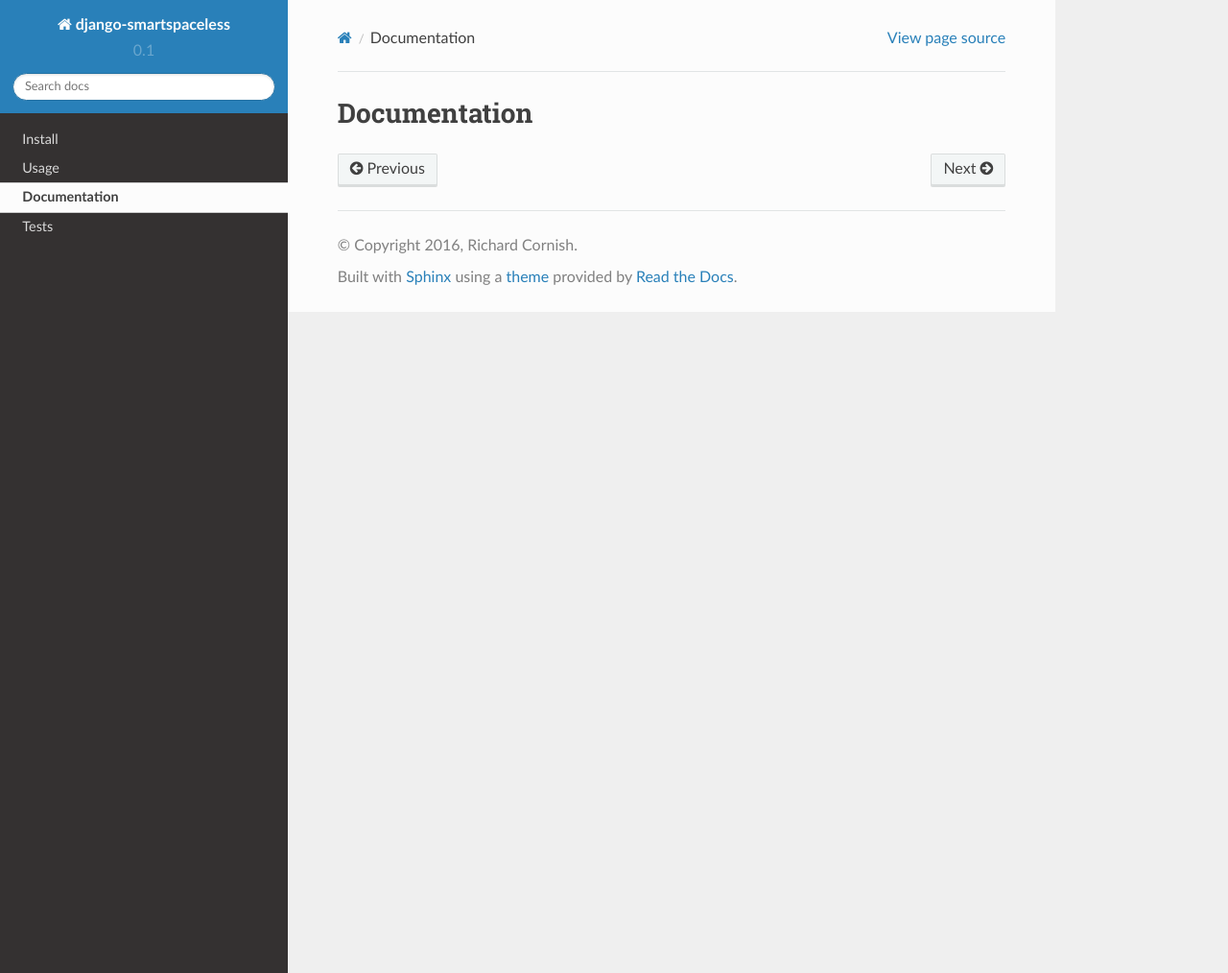
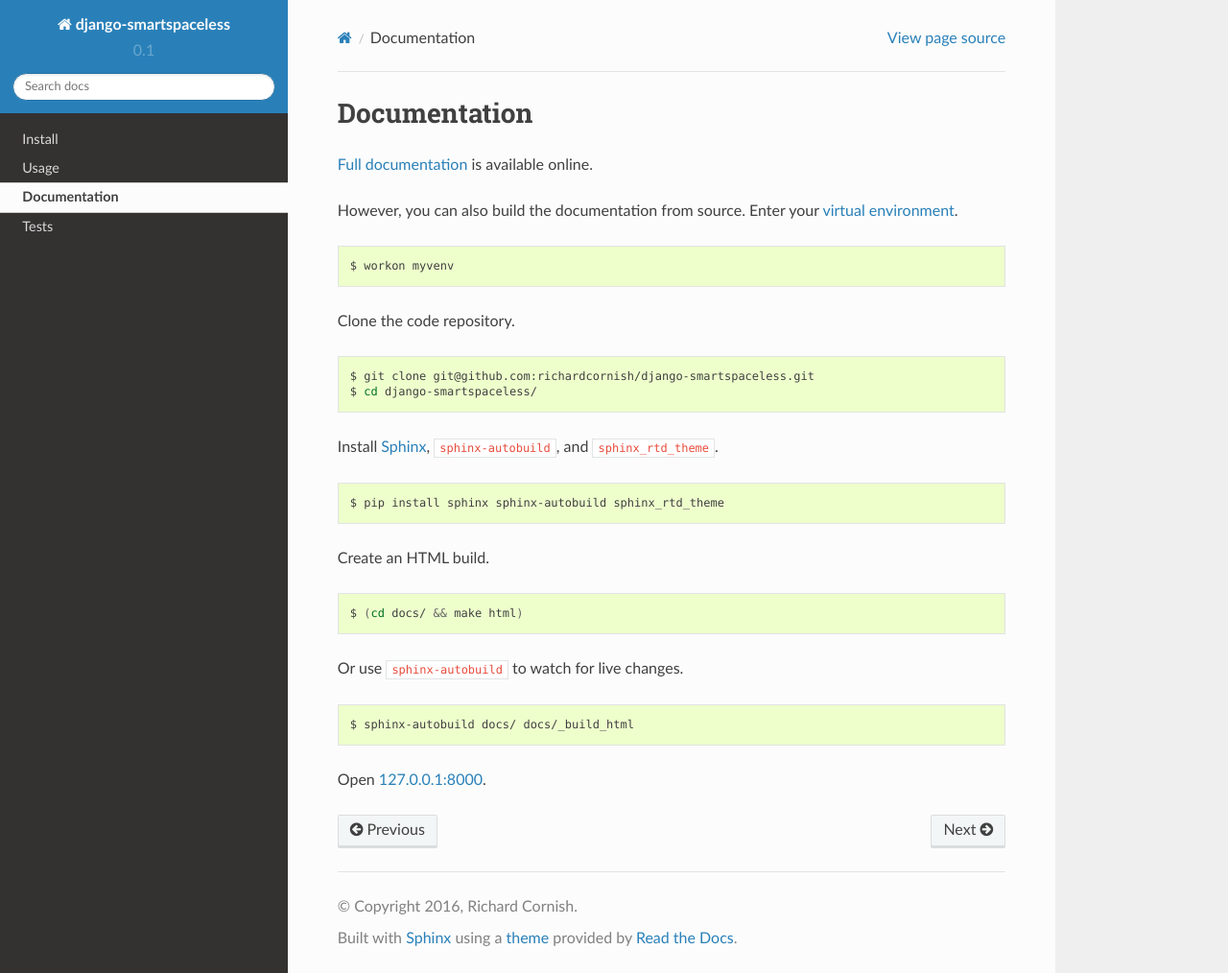
Before and after one commit to richardcornish/django-smartspaceless, a Sphinx documentation site: the page built from docs/documentation.rst, in a window 1280 px wide and 1014 px high. Shown: the whole window at 96% size. Built offline with Sphinx 7.4.7 and the Read the Docs theme 2.0.0, drawn with Linux system fonts in a browser that asks for light colours.

Commit message:
Finished docs

```diff
--- a/docs/documentation.rst
+++ b/docs/documentation.rst
@@ -2,3 +2,44 @@
 
 Documentation
 *************
+
+`Full documentation <https://django-smartspaceless.readthedocs.io/>`_ is available online.
+
+However, you can also build the documentation from source. Enter your `virtual environment <https://virtualenv.pypa.io/>`_.
+
+.. code-block:: bash
+
+   $ workon myvenv
+
+Clone the code repository.
+
+.. code-block:: bash
+
+   $ git clone git@github.com:richardcornish/django-smartspaceless.git
+   $ cd django-smartspaceless/
+
+Install `Sphinx <http://www.sphinx-doc.org/>`_, |sphinx-autobuild|_, and |sphinx_rtd_theme|_.
+
+.. |sphinx-autobuild| replace:: ``sphinx-autobuild``
+.. _sphinx-autobuild: https://pypi.python.org/pypi/sphinx-autobuild
+
+.. |sphinx_rtd_theme| replace:: ``sphinx_rtd_theme``
+.. _sphinx_rtd_theme: https://pypi.python.org/pypi/sphinx_rtd_theme
+
+.. code-block:: bash
+
+   $ pip install sphinx sphinx-autobuild sphinx_rtd_theme
+
+Create an HTML build.
+
+.. code-block:: bash
+
+   $ (cd docs/ && make html)
+
+Or use ``sphinx-autobuild`` to watch for live changes.
+
+.. code-block:: bash
+
+   $ sphinx-autobuild docs/ docs/_build_html
+
+Open `127.0.0.1:8000 <http://127.0.0.1:8000>`_.
```
Also changed, not shown: docs/install.rst (+23 -0 lines), docs/tests.rst (+19 -0 lines).
